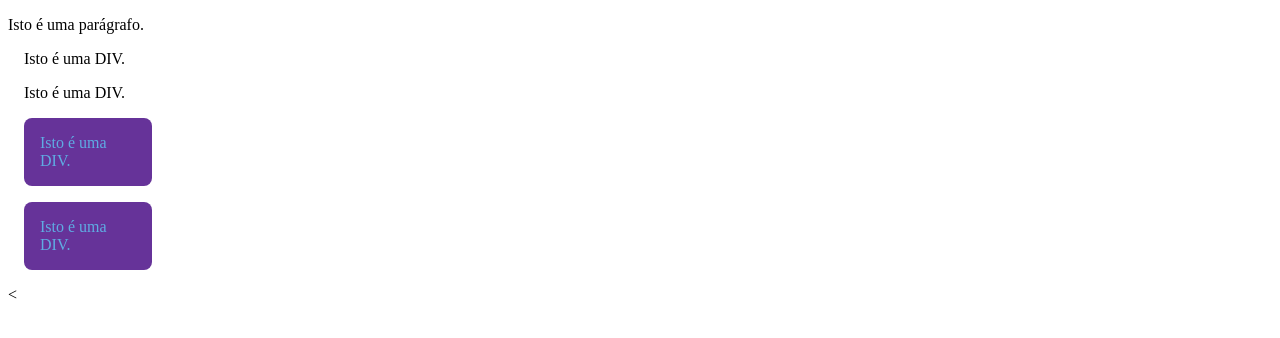
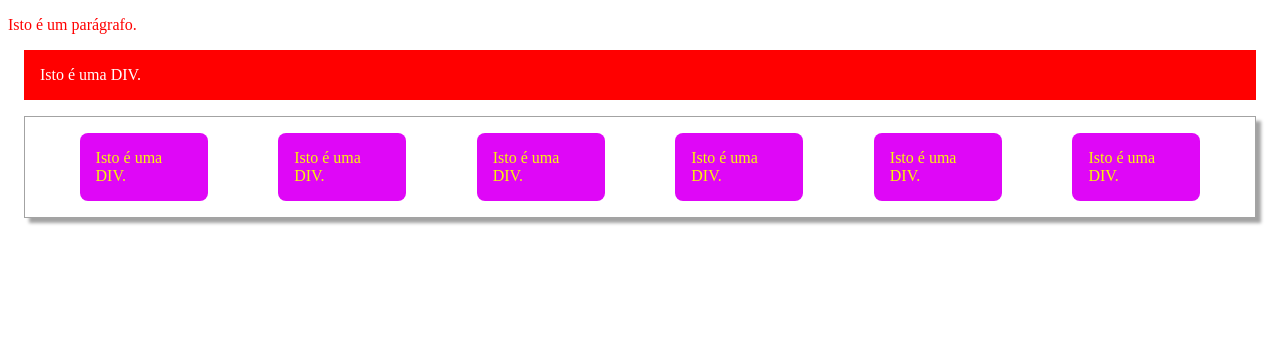
Before and after one commit to IanCastro12/pbr-diw-4963101-exemplo-01, a plain HTML site: page index.html in a window 1280 px wide. Drawn offline with Linux system fonts and the light colour scheme.

Commit message:
Criação do arquivo HTML

```diff
--- a/index.html
+++ b/index.html
@@ -6,21 +6,31 @@
     <meta charset="utf-8">
     <link rel="stylesheet" href="estilo.css">
     <style>
-        p{
+        p {
             color: blue;
         }
+
         div {
             margin: 1rem;
         }
 
-        #primeira div{
+        #primeira-div {
             color: white;
             background-color: red;
             padding: 1rem;
         }
-        .item{
-            color: #5face3;
-            background: rebeccapurple;
+
+        .container {
+            border: 1px solid #a3a3a3;
+            box-shadow: .3rem .3rem .2rem .01rem #a3a3a3;
+            display: flex;
+            justify-content: space-evenly;
+            flex-wrap: wrap;
+        }
+
+        .item {
+            color: #f7f707;
+            background-color: #df07f7;
             padding: 1rem;
             width: 6rem;
             border-radius: .5rem;
@@ -29,20 +39,22 @@
 </head>
 
 <body>
-    <p style="color: red;"></p>
-        Isto é uma parágrafo.
+    <p style="color: red;">
+        Isto é um parágrafo.
     </p>
 
     <div id="primeira-div">
         Isto é uma DIV.
     </div>
 
-    <div class=container
-
-    <div class="item">Isto é uma DIV.</div>
-    <div class="item">Isto é uma DIV.</div>
-    <div class="item">Isto é uma DIV.</div>
+    <div class="container">
+        <div class="item">Isto é uma DIV.</div>
+        <div class="item">Isto é uma DIV.</div>
+        <div class="item">Isto é uma DIV.</div>
+        <div class="item">Isto é uma DIV.</div>
+        <div class="item">Isto é uma DIV.</div>
+        <div class="item">Isto é uma DIV.</div>
+    </div>
 </body>
 
-
-< </html>
+</html>
```
